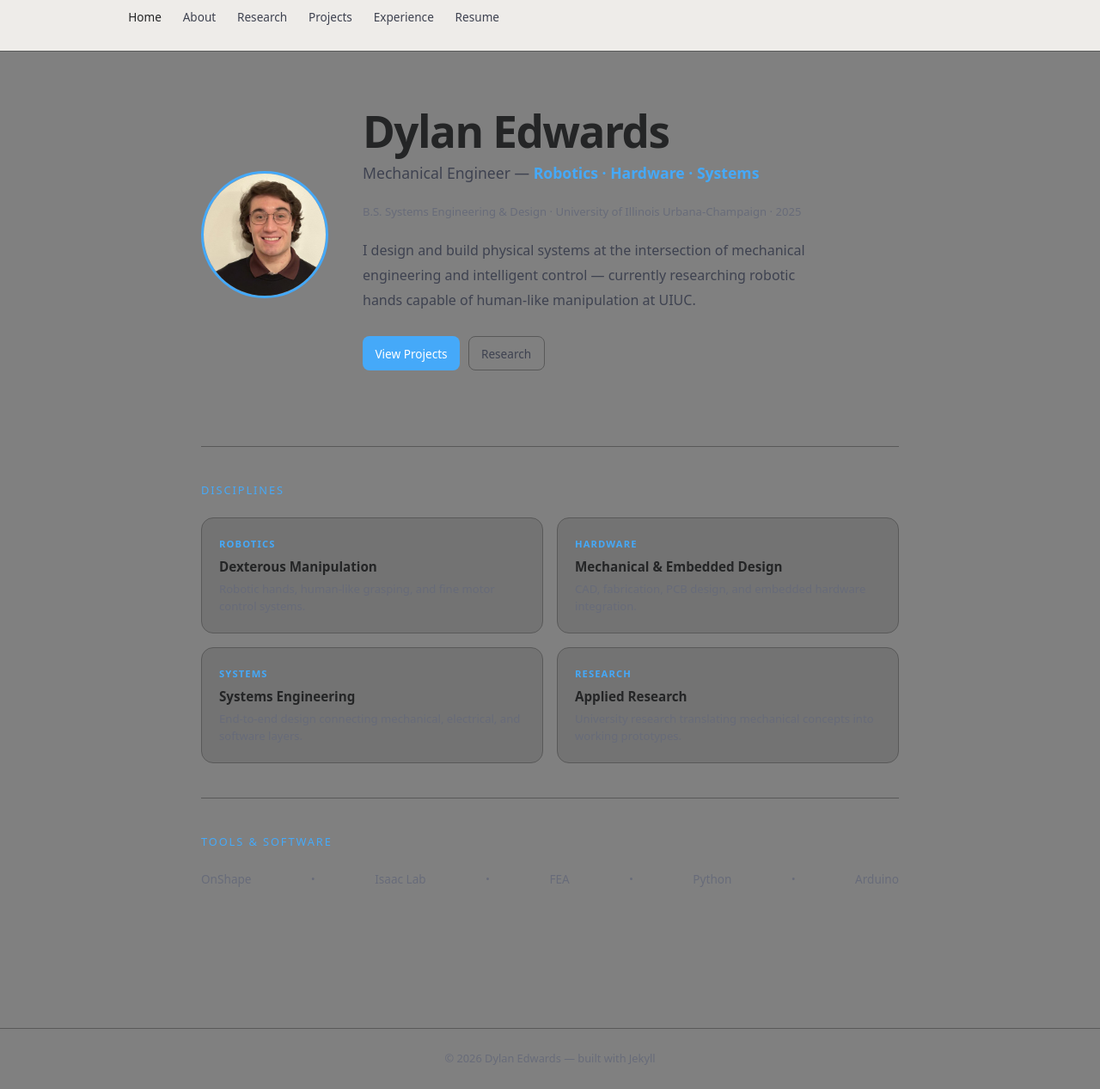
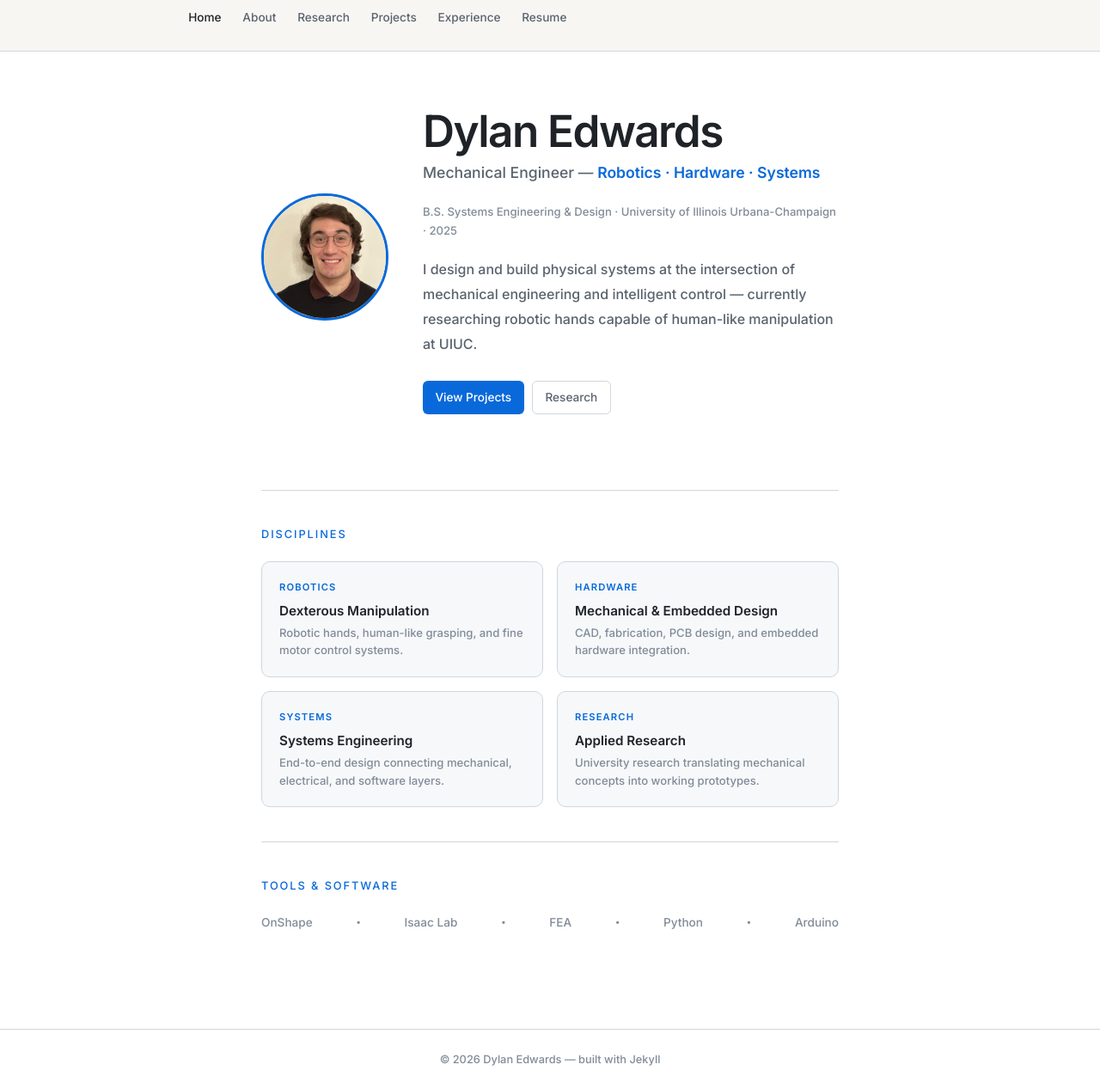
Before and after one commit to DylanEdwards02/DylanEdwards02.github.io, a Jekyll site: the page built from index.md, in a window 1280 px wide and 1267 px high. Shown: the whole window at 86% size. Built offline with Jekyll 4.4.1, drawn with Linux system fonts in a browser that asks for light colours.

Commit message:
Update style.css

```diff
--- a/assets/css/style.css
+++ b/assets/css/style.css
@@ -5,25 +5,25 @@
 
 /* ── Custom Properties ─────────────────────────────────────── */
 :root {
-  --bg:          #808080;
-  --bg-2:        #737373;
-  --bg-3:        #666666;
-  --border:      #595959;
-  --border-2:    #4d4d4d;
-  --text:        #242526;
-  --text-2:      #3e4250;
-  --text-3:      #676b79;
-  --accent:      #45a9f9;
-  --accent-2:    #6fc1ff;
-  --green:       #0aab8f;
-  --yellow:      #ffb86c;
+  --bg:          #ffffff;
+  --bg-2:        #f6f8fa;
+  --bg-3:        #eaeef2;
+  --border:      #d0d7de;
+  --border-2:    #a8b1ba;
+  --text:        #1f2328;
+  --text-2:      #59636e;
+  --text-3:      #818b98;
+  --accent:      #0969da;
+  --accent-2:    #1a7fda;
+  --green:       #1a7f37;
+  --yellow:      #9a6700;
   --font-mono:   'JetBrains Mono', 'Fira Code', 'Cascadia Code', monospace;
-  --font-sans:   'DM Sans', system-ui, -apple-system, sans-serif;
-  --radius:      8px;
-  --radius-lg:   14px;
+  --font-sans:   'Inter', system-ui, -apple-system, sans-serif;
+  --radius:      6px;
+  --radius-lg:   10px;
   --nav-h:       60px;
-  --content-w:   860px;
-  --wide-w:      1100px;
+  --content-w:   720px;
+  --wide-w:      960px;
 }
 
 /* ── Reset ──────────────────────────────────────────────────── */
```
